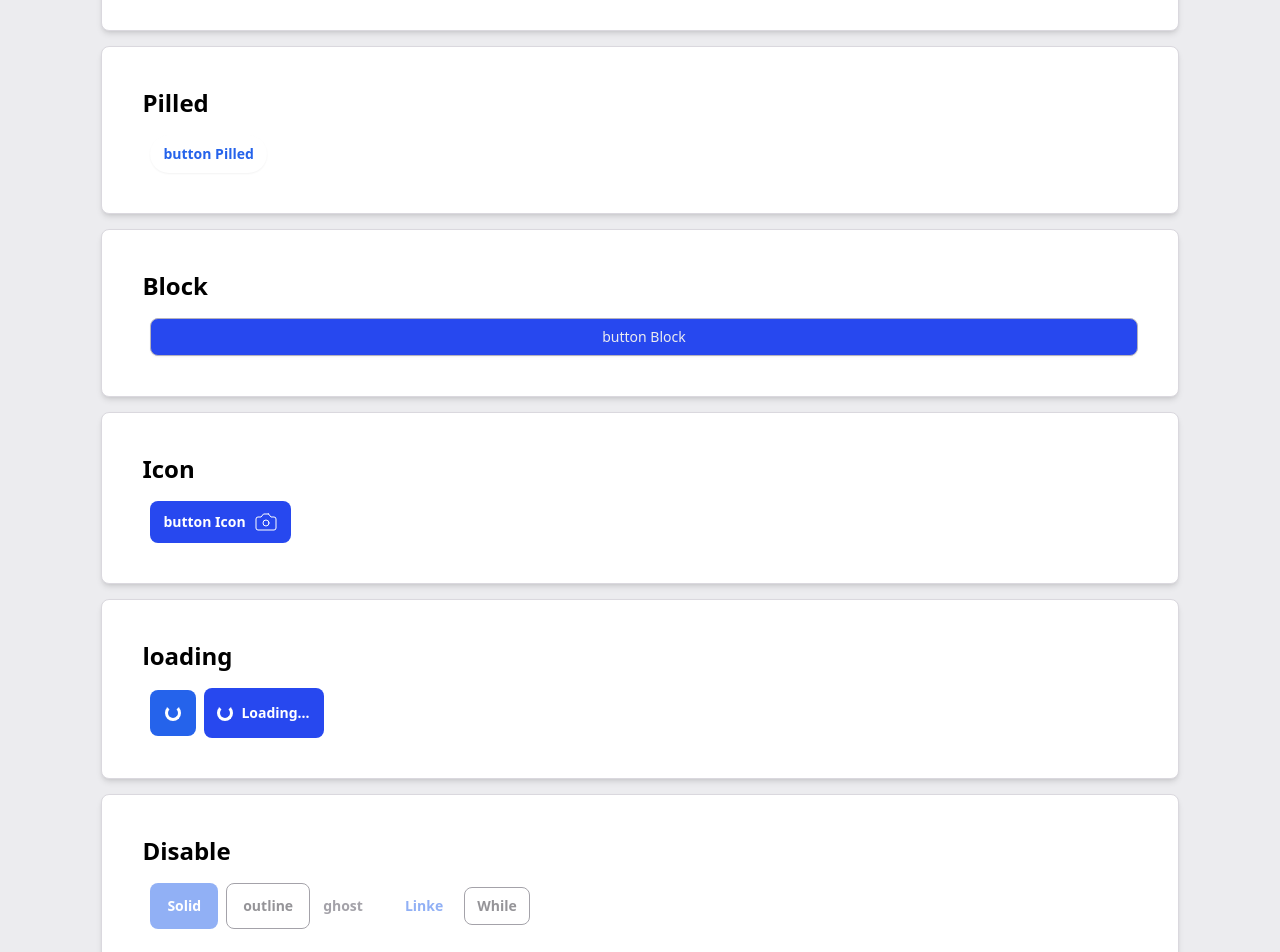
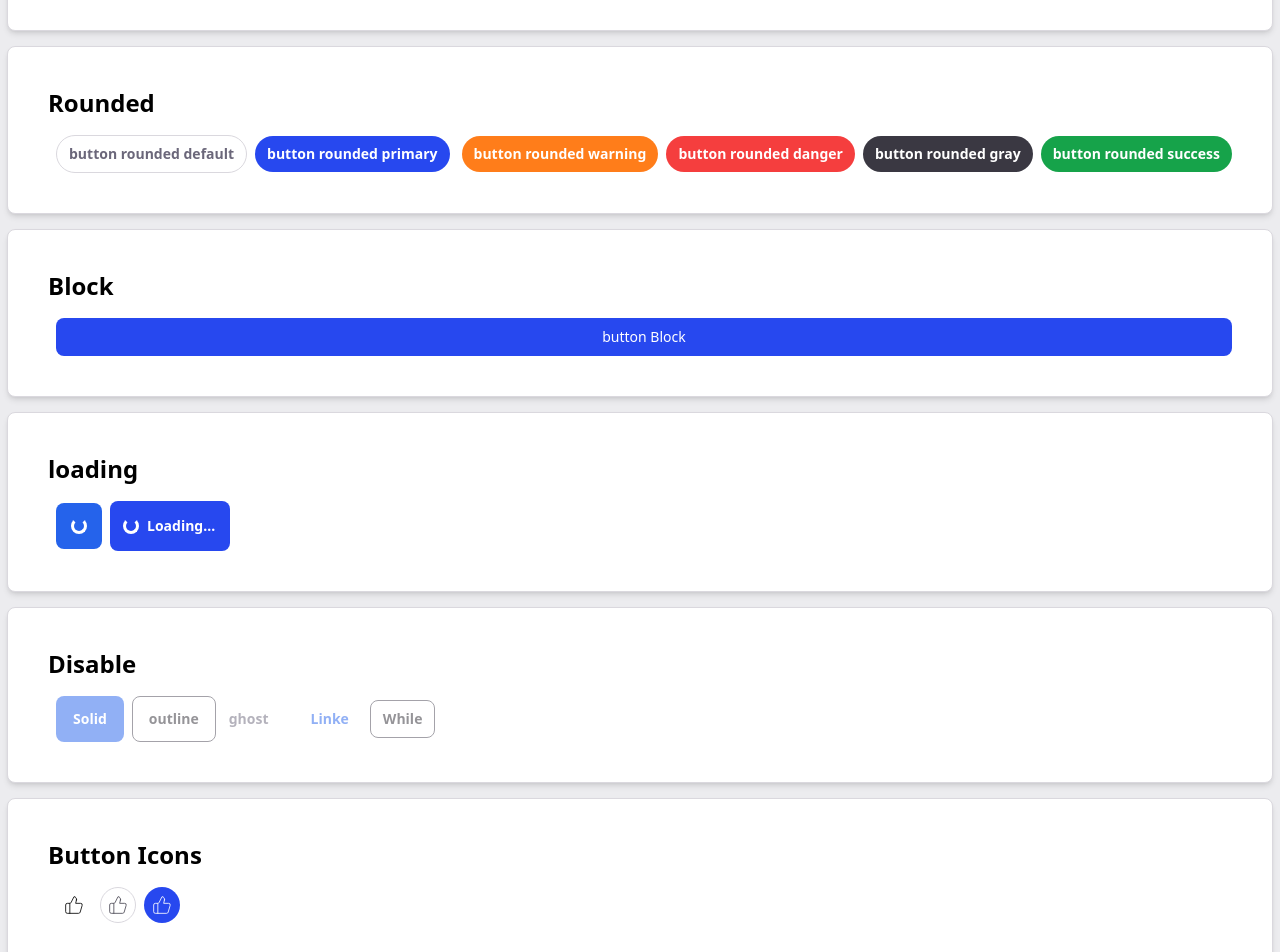
Before and after one commit to ebrahimimasod/preline-componnets, a Vue app: page /#/buttons in a window 1280 px wide. Shown: the part 900-1852 px from the top of the page. Built offline with nearby package versions, Linux system fonts and the light colour scheme.

Commit message:
updataButtoncomponents

```diff
--- a/src/components/Button/index.vue
+++ b/src/components/Button/index.vue
@@ -8,7 +8,7 @@ const props = defineProps([
   "outlined",
   "ghost",
   "link",
-  "Pilled",
+  "rounded",
   "block",
   "icon",
   "loading",
@@ -41,8 +41,8 @@ const btnClasses = computed(() => {
   if (props.link) {
     classes.push("link")
   }
-  if (props.Pilled) {
-    classes.push("Pilled")
+  if (props.rounded) {
+    classes.push("rounded")
   }
   if (props.block) {
     classes.push("block")
@@ -83,48 +83,47 @@ const btnClasses = computed(() => {
 }
 
 .btn.primary {
-  @apply bg-primary-600 text-white hover:bg-primary-100;
+  @apply bg-primary-600 text-white hover:bg-primary-500;
 }
 
 .btn.secondary {
-  @apply bg-secondary-600 text-white hover:bg-secondary-600  dark:focus:outline-none dark:focus:ring-1 dark:focus:ring-gray-600;
+  @apply bg-secondary-600 text-white hover:bg-secondary-500 ;
 }
 
 .btn.warning {
-  @apply bg-warning-600 text-white hover:bg-warning-400  ml-3 dark:focus:outline-none dark:focus:ring-1 dark:focus:ring-gray-600;
+  @apply bg-warning-600 text-white hover:bg-warning-500 ml-3 ;
 }
 
 .btn.danger {
-  @apply bg-danger-600 text-white hover:bg-danger-500  dark:focus:outline-none dark:focus:ring-1 dark:focus:ring-gray-600;
+  @apply bg-danger-600 text-white hover:bg-danger-500 ;
 }
 
 .btn.gray {
-  @apply bg-gray-600 text-white hover:bg-gray-500  dark:focus:outline-none dark:focus:ring-1 dark:focus:ring-gray-600 ;
+  @apply bg-gray-600 text-white hover:bg-gray-500 ;
 }
 
 .btn.success {
-  @apply bg-success-500 text-white hover:bg-success-300  dark:focus:outline-none dark:focus:ring-1 dark:focus:ring-gray-600;
+  @apply bg-success-500 text-white hover:bg-success-400;
 }
 
-
 .btn.outlined {
-  @apply border bg-transparent border-gray-100 text-gray-500
+  @apply border bg-transparent border-gray-600 text-gray-500 hover:border-gray-400 hover:text-gray-500;
 }
 
 .btn.outlined.primary {
-  @apply border-primary-600 text-primary-600
+  @apply  border bg-transparent  border-blue-600 text-blue-600 hover:border-blue-500 hover:text-blue-500 disabled:opacity-50 disabled:pointer-events-none;
 }
 
 .btn.outlined.success {
-  @apply border bg-transparent border-success-500 text-success-500 hover:border-gray-300 hover:text-gray-800 disabled:opacity-50 disabled:pointer-events-none dark:border-gray-400 dark:text-gray-400 dark:hover:text-gray-300 dark:hover:border-gray-300 dark:focus:outline-none dark:focus:ring-1 dark:focus:ring-gray-600
+  @apply border bg-transparent border-success-500 text-success-500 hover:border-success-400 hover:text-success-400 disabled:opacity-50 disabled:pointer-events-none ;
 }
 
 .btn.outlined.danger {
-  @apply border bg-transparent border-danger-500 text-danger-500 hover:border-gray-300 hover:text-gray-800 disabled:opacity-50 disabled:pointer-events-none dark:border-gray-400 dark:text-gray-400 dark:hover:text-gray-300 dark:hover:border-gray-300 dark:focus:outline-none dark:focus:ring-1 dark:focus:ring-gray-600
+  @apply border bg-transparent border-danger-500 text-danger-500 hover:border-danger-400 hover:text-danger-400 disabled:opacity-50 disabled:pointer-events-none ;
 }
 
 .btn.outlined.warning {
-  @apply border bg-transparent border-warning-500 text-warning-500 hover:border-gray-300 hover:text-gray-800 disabled:opacity-50 disabled:pointer-events-none dark:border-gray-400 dark:text-gray-400 dark:hover:text-gray-300 dark:hover:border-gray-300 dark:focus:outline-none dark:focus:ring-1 dark:focus:ring-gray-600
+  @apply border bg-transparent border-warning-600 text-warning-600 hover:border-warning-500 hover:text-warning-500 disabled:opacity-50 disabled:pointer-events-none ;
 }
 
 .btn.outlined.gray {
@@ -136,31 +135,48 @@ const btnClasses = computed(() => {
 }
 
 .btn.ghost {
-  @apply bg-transparent text-gray-500 hover:bg-gray-50 disabled:opacity-50 disabled:pointer-events-none dark:text-gray-400 dark:hover:bg-gray-800 dark:focus:outline-none dark:focus:ring-1 dark:focus:ring-gray-600
+  @apply bg-transparent  text-gray-400   hover:bg-gray-400 disabled:opacity-50 disabled:pointer-events-none;
 }
 
-.btn.Pilled {
-  @apply rounded-full border border-primary-200 bg-white text-gray-800 shadow-sm hover:bg-gray-50 disabled:opacity-50 disabled:pointer-events-none dark:bg-slate-900 dark:border-gray-700 dark:text-white dark:hover:bg-gray-800 dark:focus:outline-none dark:focus:ring-1 dark:focus:ring-gray-600
+.btn.rounded {
+  @apply rounded-full border !text-gray-400 !border-gray-100
 }
 
+.btn.rounded.primary {
+  @apply bg-primary-600 !border-none !text-white hover:bg-primary-100;
+}
+.btn.rounded.warning{
+  @apply bg-warning-600 !border-none !text-white hover:bg-warning-100;
+}
+.btn.rounded.danger{
+  @apply bg-danger-600 !border-none !text-white hover:bg-danger-100;
+}
+.btn.rounded.gray{
+  @apply bg-gray-600 !border-none !text-white hover:bg-gray-500;
+}
+.btn.rounded.success{
+  @apply bg-green-600 !border-none !text-white hover:bg-green-500;
+}
+
+
 .btn.ghost.primary {
-  @apply text-primary-600 hover:bg-primary-50 disabled:opacity-50 disabled:pointer-events-none dark:text-gray-400 dark:hover:bg-gray-800 dark:focus:outline-none dark:focus:ring-1 dark:focus:ring-gray-600
+  @apply text-primary-600 hover:bg-primary-50 disabled:opacity-50 disabled:pointer-events-none dark:text-gray-400
 }
 
 .btn.ghost.success {
-  @apply text-success-500 hover:bg-success-50 disabled:opacity-50 disabled:pointer-events-none dark:text-gray-400 dark:hover:bg-gray-800 dark:focus:outline-none dark:focus:ring-1 dark:focus:ring-gray-600
+  @apply text-success-500 hover:bg-success-50 disabled:opacity-50 disabled:pointer-events-none
 }
 
 .btn.ghost.danger {
-  @apply text-danger-500 hover:bg-danger-50 disabled:opacity-50 disabled:pointer-events-none dark:text-gray-400 dark:hover:bg-gray-800 dark:focus:outline-none dark:focus:ring-1 dark:focus:ring-gray-600
+  @apply text-danger-500 hover:bg-danger-50 disabled:opacity-50 disabled:pointer-events-none
 }
 
 .btn.ghost.warning {
-  @apply text-warning-500 hover:bg-warning-50 disabled:opacity-50 disabled:pointer-events-none dark:text-gray-400 dark:hover:bg-gray-800 dark:focus:outline-none dark:focus:ring-1 dark:focus:ring-gray-600
+  @apply text-warning-500 hover:bg-warning-50 disabled:opacity-50 disabled:pointer-events-none dark:text-gray-400
 }
 
 .btn.small {
-  @apply py-3 px-4 inline-flex items-center gap-x-2 text-sm font-semibold rounded-lg border border-gray-200 text-gray-500 hover:border-blue-600 hover:text-blue-600 disabled:opacity-50 disabled:pointer-events-none dark:border-gray-700 dark:text-gray-400 dark:hover:text-blue-500 dark:hover:border-blue-600 dark:focus:outline-none dark:focus:ring-1 dark:focus:ring-gray-600;
+  @apply py-3 px-4 inline-flex items-center gap-x-2 text-sm font-semibold rounded-lg border border-gray-200 text-gray-500 hover:border-blue-600 hover:text-blue-600 disabled:opacity-50 disabled:pointer-events-none
 }
 
 .btn.large {
@@ -168,15 +184,15 @@ const btnClasses = computed(() => {
 }
 
 .btn.link {
-  @apply inline-flex items-center gap-x-2 text-sm font-semibold rounded-lg border border-transparent text-blue-600 hover:text-blue-800 disabled:opacity-50 disabled:pointer-events-none dark:text-blue-500 dark:hover:text-blue-400 dark:focus:outline-none dark:focus:ring-1 dark:focus:ring-gray-600;
+  @apply inline-flex items-center gap-x-2 text-sm font-semibold rounded-lg border border-transparent text-blue-600 hover:text-blue-800 disabled:opacity-50 disabled:pointer-events-none
 }
 
-.btn.Pilled {
-  @apply border rounded-full  border-transparent text-blue-600 hover:text-blue-800 disabled:opacity-50 disabled:pointer-events-none dark:text-blue-500 dark:hover:text-blue-400 dark:focus:outline-none dark:focus:ring-1 dark:focus:ring-gray-600 ;
+.btn.rounded {
+  @apply border rounded-full  border-transparent text-blue-600 hover:text-blue-800 disabled:opacity-50 disabled:pointer-events-none dark:text-blue-500
 }
 
 .btn.block {
-  @apply w-full inline-flex justify-center items-center gap-x-2 text-sm font-medium rounded-lg border border-gray-200 text-gray-50 shadow-sm hover:bg-gray-50 disabled:opacity-50 disabled:pointer-events-none dark:bg-slate-900 dark:border-gray-700 dark:text-white dark:hover:bg-gray-800 dark:focus:outline-none dark:focus:ring-1 dark:focus:ring-gray-600
+  @apply w-full inline-flex justify-center items-center gap-x-2 text-sm font-medium rounded-lg border
 }
 
 .btn.sm {
@@ -192,7 +208,10 @@ const btnClasses = computed(() => {
 }
 
 .btn.loading {
-  @apply flex justify-center items-center h-[2.875rem] w-[2.875rem] text-sm font-semibold rounded-lg border border-transparent bg-blue-600 text-white hover:bg-blue-700 disabled:opacity-50 disabled:pointer-events-none dark:focus:outline-none dark:focus:ring-1 dark:focus:ring-gray-600;
+  @apply flex justify-center items-center h-[2.875rem] w-[2.875rem] text-sm font-semibold rounded-lg
+  border border-transparent bg-blue-600 text-white hover:bg-blue-700
+  disabled:opacity-50 disabled:pointer-events-none
+
 }
 
 .btn.a {
@@ -200,7 +219,24 @@ const btnClasses = computed(() => {
 }
 
 .btn.disabled {
-  @apply py-3 px-4 inline-flex items-center gap-x-2 text-sm font-semibold rounded-lg border border-transparent bg-blue-600 text-white hover:bg-blue-700 disabled:opacity-50 disabled:pointer-events-none dark:focus:outline-none dark:focus:ring-1 dark:focus:ring-gray-600;
+  @apply py-3 px-4 inline-flex items-center gap-x-2
+  text-sm font-semibold rounded-lg border border-transparent
+  bg-blue-600 text-white hover:bg-blue-700 disabled:opacity-50
+  disabled:pointer-events-none dark:focus:outline-none;
+}
+
+
+.btn.icon{
+  @apply rounded-full w-9 h-9 bg-white p-2 flex items-center justify-center
+}
+
+
+.btn.icon.outlined{
+  @apply rounded-full w-9 h-9 bg-white p-2 flex items-center justify-center border border-gray-100
+}
+
+.btn.icon.primary{
+  @apply rounded-full w-9 h-9 bg-primary-600 p-2 flex items-center justify-center
 }
 
 </style>
--- a/src/components/Input/index.vue
+++ b/src/components/Input/index.vue
@@ -113,7 +113,6 @@ const inputComputed = computed({
   autofill:pt-6
   autofill:pb-2;
 }
-
 .input.pilled {
   @apply py-3 px-4 w-96 border border-gray-200 rounded-full text-sm focus:border-blue-500 focus:ring-blue-500 disabled:opacity-50 disabled:pointer-events-none dark:bg-slate-900 dark:border-gray-700 dark:text-gray-400 dark:focus:ring-gray-600;
 }
--- a/src/pages/Buttons/index.vue
+++ b/src/pages/Buttons/index.vue
@@ -33,9 +33,7 @@ import Icon from "@/components/Icon/index.vue"
         <Button class="ml-2" variant="success">
           button success
         </Button>
-
       </div>
-
     </div>
     <!-- Size -->
     <div class="p-10   border-[1px] border-gray-100 rounded-lg   m-auto mt-[15px] bg-white shadow-md">
@@ -65,7 +63,7 @@ import Icon from "@/components/Icon/index.vue"
         <Button outlined="true">
           Button outlined default
         </Button>
-        <Button class="mr-3" outlined="true" variant="primary">
+        <Button class="ml-3 mr-3" :outlined="true" variant="primary">
 
           Button outlined primary
         </Button>
@@ -75,7 +73,7 @@ import Icon from "@/components/Icon/index.vue"
 
         >
 
-          Button outlined green
+          Button outlined success
         </Button>
         <Button
             outlined="true"
@@ -88,13 +86,10 @@ import Icon from "@/components/Icon/index.vue"
         <Button
             outlined="true"
             variant="warning"
-
         >
-
           Button outlined warning
         </Button>
       </div>
-
     </div>
     <!-- Ghost -->
     <div class="p-10   border-[1px] border-gray-100 rounded-lg   m-auto mt-[15px] bg-white shadow-md">
@@ -104,11 +99,9 @@ import Icon from "@/components/Icon/index.vue"
         <Button class="mr-2">
           Button outlined success
         </Button>
-
         <Button :ghost="true" variant="primary">
           Button outlined primary
         </Button>
-
         <Button :ghost="true"
                 variant="success">
           Button outlined success
@@ -122,7 +115,6 @@ import Icon from "@/components/Icon/index.vue"
                 variant="warning">
           Button outlined warning
         </Button>
-
 
       </div>
 
@@ -143,16 +135,48 @@ import Icon from "@/components/Icon/index.vue"
 
 
     </div>
-    <!-- Pilled -->
+    <!-- Rounded -->
     <div class="p-10   border-[1px] border-gray-100 rounded-lg   m-auto mt-[15px] bg-white shadow-md">
-      <h2 class="mb-4 font-semibold text-2xl">Pilled</h2>
+      <h2 class="mb-4 font-semibold text-2xl">Rounded</h2>
 
       <div class="flex items-center  justify-start">
+
         <Button class="ml-2"
-                :Pilled="true"
+                :rounded="true"
+
+        >
+          button rounded default
+        </Button>
+
+        <Button class="ml-2"
+                :rounded="true"
                 variant="primary"
         >
-          button Pilled
+          button rounded primary
+        </Button>
+        <Button class="ml-2"
+                :rounded="true"
+                variant="warning"
+        >
+          button rounded warning
+        </Button>
+        <Button class="ml-2"
+                :rounded="true"
+                variant="danger"
+        >
+          button rounded danger
+        </Button>
+        <Button class="ml-2"
+                :rounded="true"
+                variant="gray"
+        >
+          button rounded gray
+        </Button>
+        <Button class="ml-2"
+                :rounded="true"
+                variant="success"
+        >
+          button rounded success
         </Button>
 
       </div>
@@ -176,25 +200,7 @@ import Icon from "@/components/Icon/index.vue"
 
     </div>
     <!-- icon -->
-    <div class="p-10   border-[1px] border-gray-100 rounded-lg   m-auto mt-[15px] bg-white shadow-md">
-      <h2 class="mb-4 font-semibold text-2xl">Icon</h2>
 
-      <div class="flex items-center  justify-start">
-        <Button class="ml-2"
-                :icon="true"
-                variant="primary"
-        >
-          button Icon
-
-          <Icon name="camera"/>
-
-          <!--          <Camera/>-->
-        </Button>
-
-      </div>
-
-
-    </div>
 
     <!-- loading -->
 
@@ -271,17 +277,33 @@ import Icon from "@/components/Icon/index.vue"
 
       </div>
     </div>
-    <!-- Button examples -->
+    <!-- Button Icons -->
     <div class="p-10   border-[1px] border-gray-100 rounded-lg   m-auto mt-[15px] bg-white shadow-md">
-      <h2 class="mb-4 font-semibold text-2xl">Button examples</h2>
+      <h2 class="mb-4 font-semibold text-2xl">Button Icons</h2>
       <div class="flex items-center  justify-start">
+
+        <Button
+            class="ml-2"
+            :icon="true"
+        >
+          <Icon name="thumbsUp" size="20"/>
+        </Button>
+
+
         <Button class="ml-2"
-                outlined="true"
-                variant="gray"
+                :icon="true"
+                :outlined="true"
         >
-          <Icon name="thumbsUp"/>
-          <Icon name="thumbsDown"/>
+          <Icon name="thumbsUp" size="20"/>
         </Button>
+
+        <Button class="ml-2"
+                :icon="true"
+                variant="primary"
+        >
+          <Icon name="thumbsUp" size="20"/>
+        </Button>
+
       </div>
     </div>
   </div>
--- a/src/pages/Inputes/index.vue
+++ b/src/pages/Inputes/index.vue
@@ -157,10 +157,11 @@ const inputValue = ref()
           <small class="ext-sm text-red-600">Please enter a valid email address. </small>
         </template>
       </Input>
+
     </div>
 
     <div class="flex items-center  justify-start">
-
+<div></div>
     </div>
   </div>
 
```
